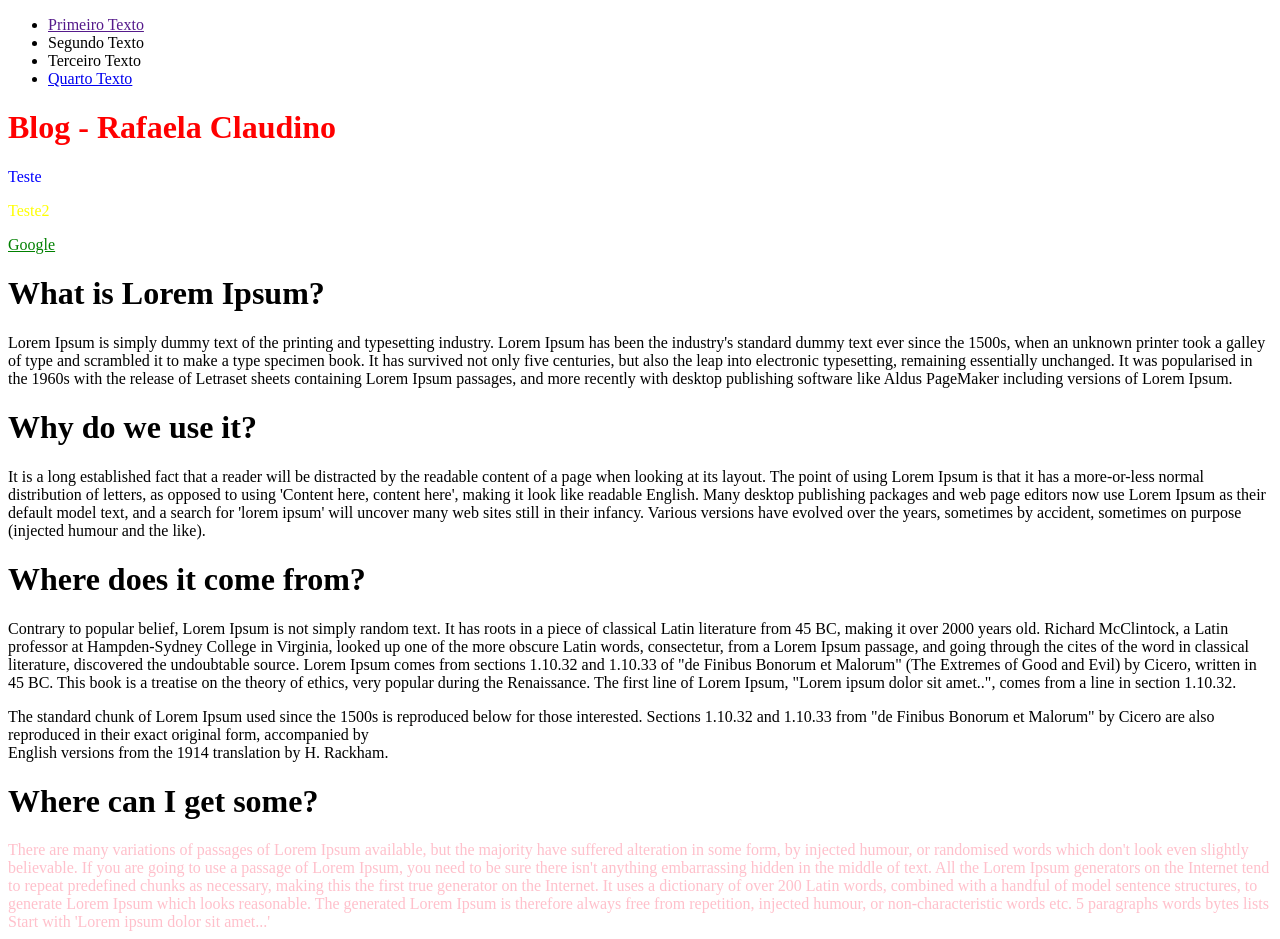
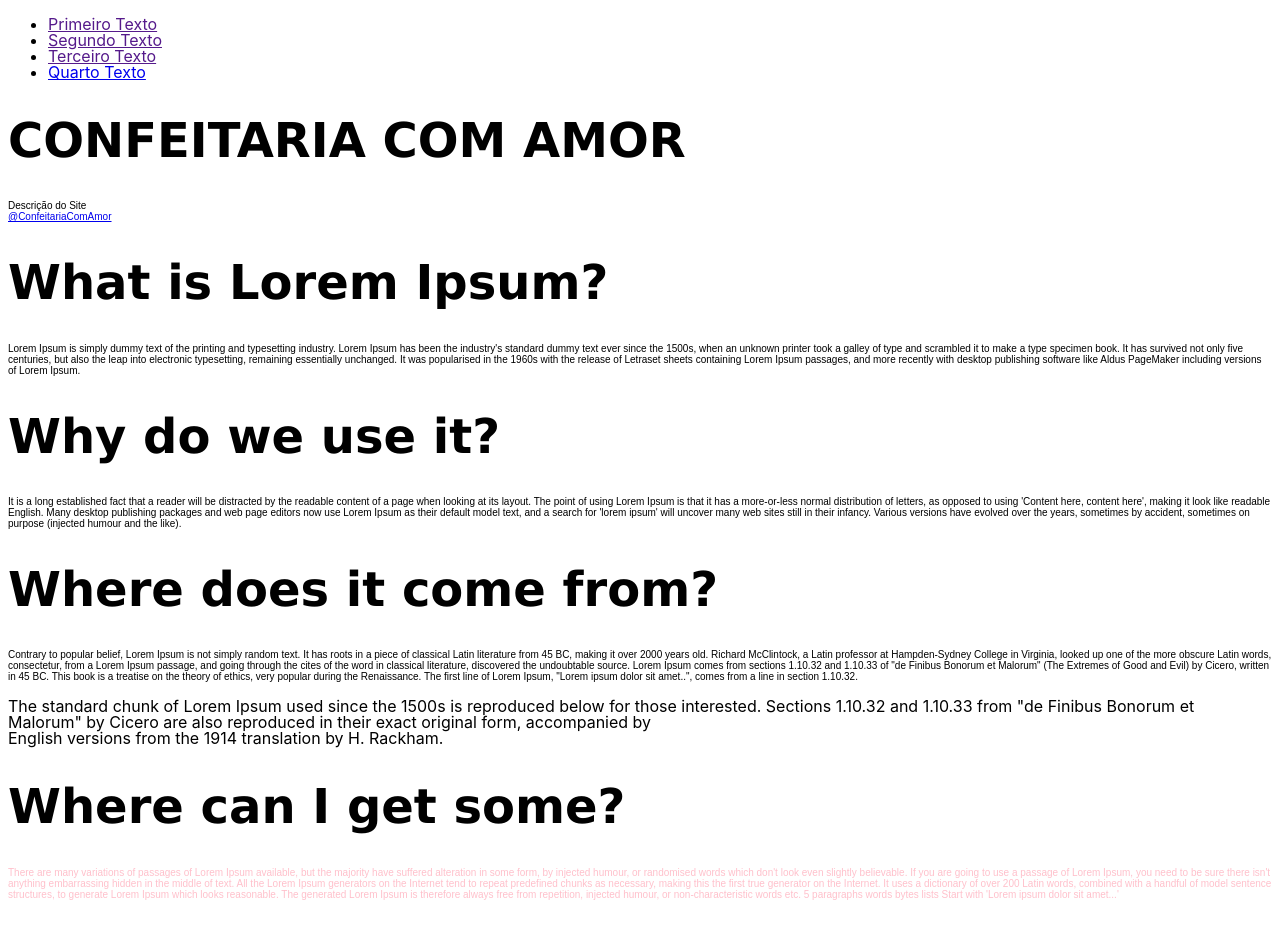
Before and after one commit to RafaClaudino/PrimeiraPagina, a plain HTML site: page index.html in a window 1280 px wide. After the commit the page ends 908 px from the top, so only its background shows below. Drawn offline with Linux system fonts and the light colour scheme.

Commit message:
Alterções Fonte

```diff
--- a/base.css
+++ b/base.css
@@ -1,9 +1,9 @@
-.vermelho {
-    color: red;
+.verde {
+    color: rgba(240, 148, 240, 0.966) ;
 }
 
 .azul {
-    color: blue
+    color: rgba(0, 0, 255, 0.712)
 }
 
 .amarelo {
@@ -11,12 +11,46 @@
 }
 
 .verde {
-    color: green
+    color: rgb(20, 231, 196)
 }
 
 #rosa {
     color: pink
 }
+
 #marrom {
     color: brown
 }
+
+
+/* Estilos generales */
+
+body {
+    font-family: Arial, Helvetica, sans-serif;
+    font-size: 10px;
+}
+h1 {
+    font-size: 3rem;
+    font-family: 'Lucida Sans', 'Lucida Sans Regular', 'Lucida Grande', 'Lucida Sans Unicode', Geneva, Verdana, sans-serif
+}
+ul, ol, dl, p {
+    font-size: 1rem;
+}
+li, p {
+    line-height: 1rem;
+    font-family: -apple-system, BlinkMacSystemFont, 'Segoe UI', Roboto, Oxygen, Ubuntu, Cantarell, 'Open Sans', 'Helvetica Neue', sans-serif
+}
+
+/* Estilos de listas de descripción */
+
+dd, dt {
+    line-height: 1.5;
+  }
+
+  dt {
+    font-weight: bold;
+  }
+
+  dd {
+    margin-bottom: 1.5rem;
+  }
--- a/index.html
+++ b/index.html
@@ -1,5 +1,6 @@
 <!DOCTYPE html>
 <html lang="pt-BR">
+
 
 <head>
     <meta charset="UTF-8">
@@ -12,14 +13,13 @@
 <body>
     <ul>
         <li><a href="">Primeiro Texto</a></li>
-        <li>Segundo Texto</li>
-        <li>Terceiro Texto</li>
+        <li><a href="">Segundo Texto</a></li>
+        <li><a href="">Terceiro Texto</a></li>
         <li><a href="#rosa">Quarto Texto</a></li>
     </ul>
-    <h1 class="vermelho">Blog - Rafaela Claudino</h1>
-    <div class="azul">Teste</div>
-    <p class="amarelo">Teste2</p>
-    <a class="verde" href="https://www.google.com">Google</a>
+    <h1>CONFEITARIA COM AMOR</h1>
+    <div class="rosa">Descrição do Site </div>
+    <a href="https://instagram.com/aracellybarbosaconfeitaria?igshid=105g6vdcb3u2p">@ConfeitariaComAmor</a>
 
     <h1>What is Lorem Ipsum?</h1>
     <div id="marron">
```
